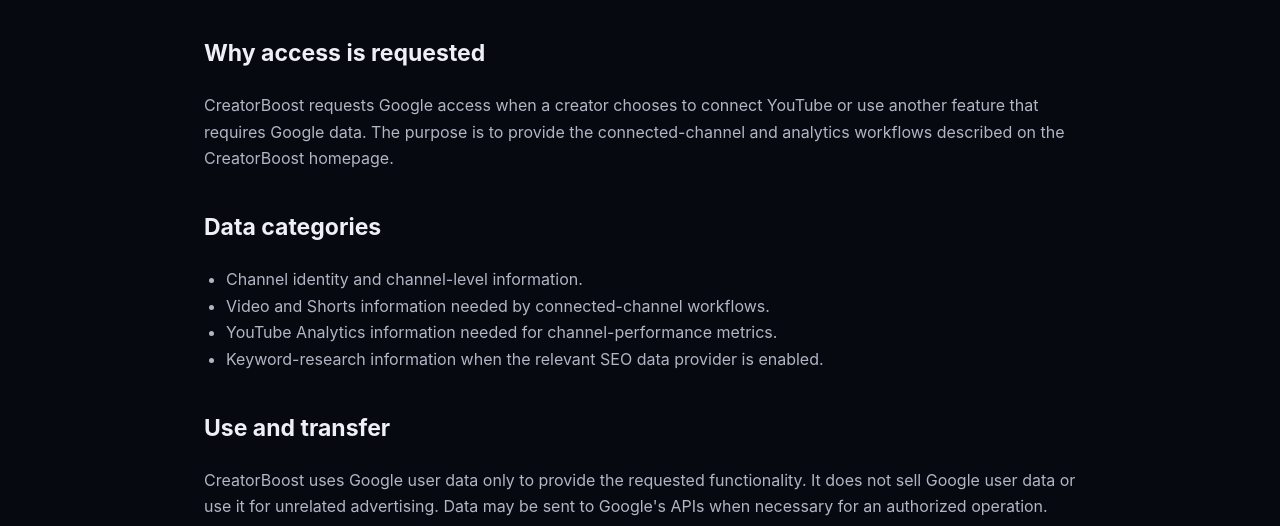
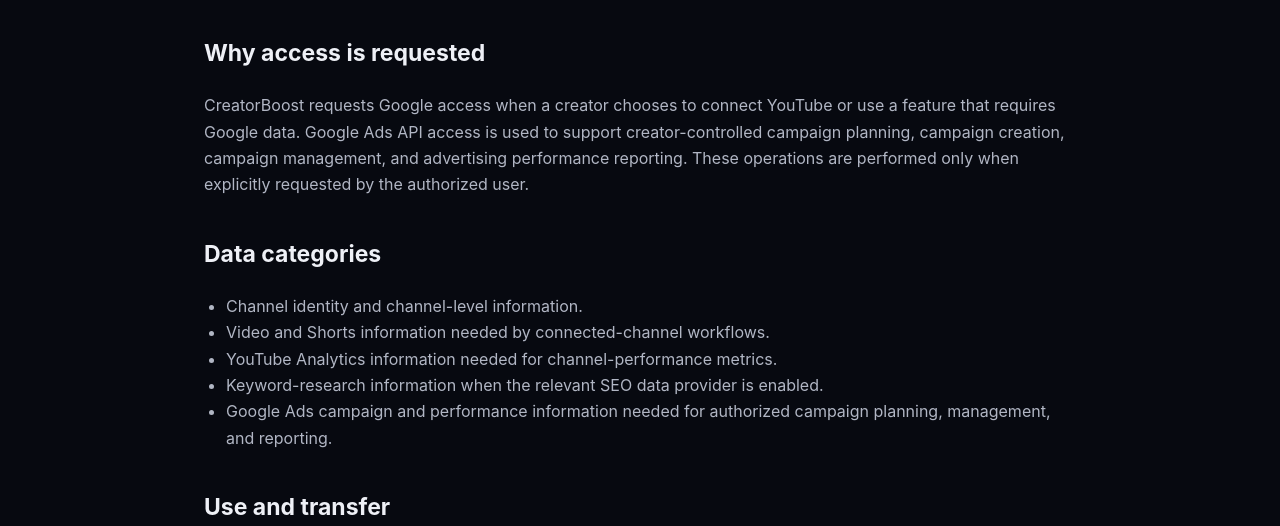
Before and after one commit to kgameradda/gameradda-seo-site, a website: page google-api.html in a window 1280 px wide. Shown: the part 274-800 px from the top of the page. Drawn offline with Linux system fonts and the light colour scheme.

Commit message:
Update google-api.html

```diff
--- a/google-api.html
+++ b/google-api.html
@@ -15,7 +15,10 @@
 <p class="muted">Last updated: August 27, 2026</p>
 
 <h2>Why access is requested</h2>
-<p>CreatorBoost requests Google access when a creator chooses to connect YouTube or use another feature that requires Google data. The purpose is to provide the connected-channel and analytics workflows described on the CreatorBoost homepage.</p>
+<p>CreatorBoost requests Google access when a creator chooses to connect YouTube or use a
+  feature that requires Google data. Google Ads API access is used to support creator-controlled
+  campaign planning, campaign creation, campaign management, and advertising performance
+  reporting. These operations are performed only when explicitly requested by the authorized user.</p>
 
 <h2>Data categories</h2>
 <ul>
@@ -23,10 +26,16 @@
 <li>Video and Shorts information needed by connected-channel workflows.</li>
 <li>YouTube Analytics information needed for channel-performance metrics.</li>
 <li>Keyword-research information when the relevant SEO data provider is enabled.</li>
+<li>Google Ads campaign and performance information needed for authorized campaign planning, management, and reporting.</li>
 </ul>
 
 <h2>Use and transfer</h2>
-<p>CreatorBoost uses Google user data only to provide the requested functionality. It does not sell Google user data or use it for unrelated advertising. Data may be sent to Google's APIs when necessary for an authorized operation.</p>
+<p>
+  CreatorBoost uses Google user data only to provide the functionality requested by the user.
+  Google Ads data is used to support authorized campaign planning, management, and reporting.
+  CreatorBoost does not sell Google user data or use it for unrelated advertising. Data may be
+  sent to Google's APIs when necessary for an authorized operation.
+</p>
 
 <h2>Limited Use</h2>
 <p>CreatorBoost's use and transfer of information received from Google APIs adheres to the <a href="https://developers.google.com/terms/api-services-user-data-policy" target="_blank" rel="noopener noreferrer">Google API Services User Data Policy</a>, including the Limited Use requirements.</p>
```
